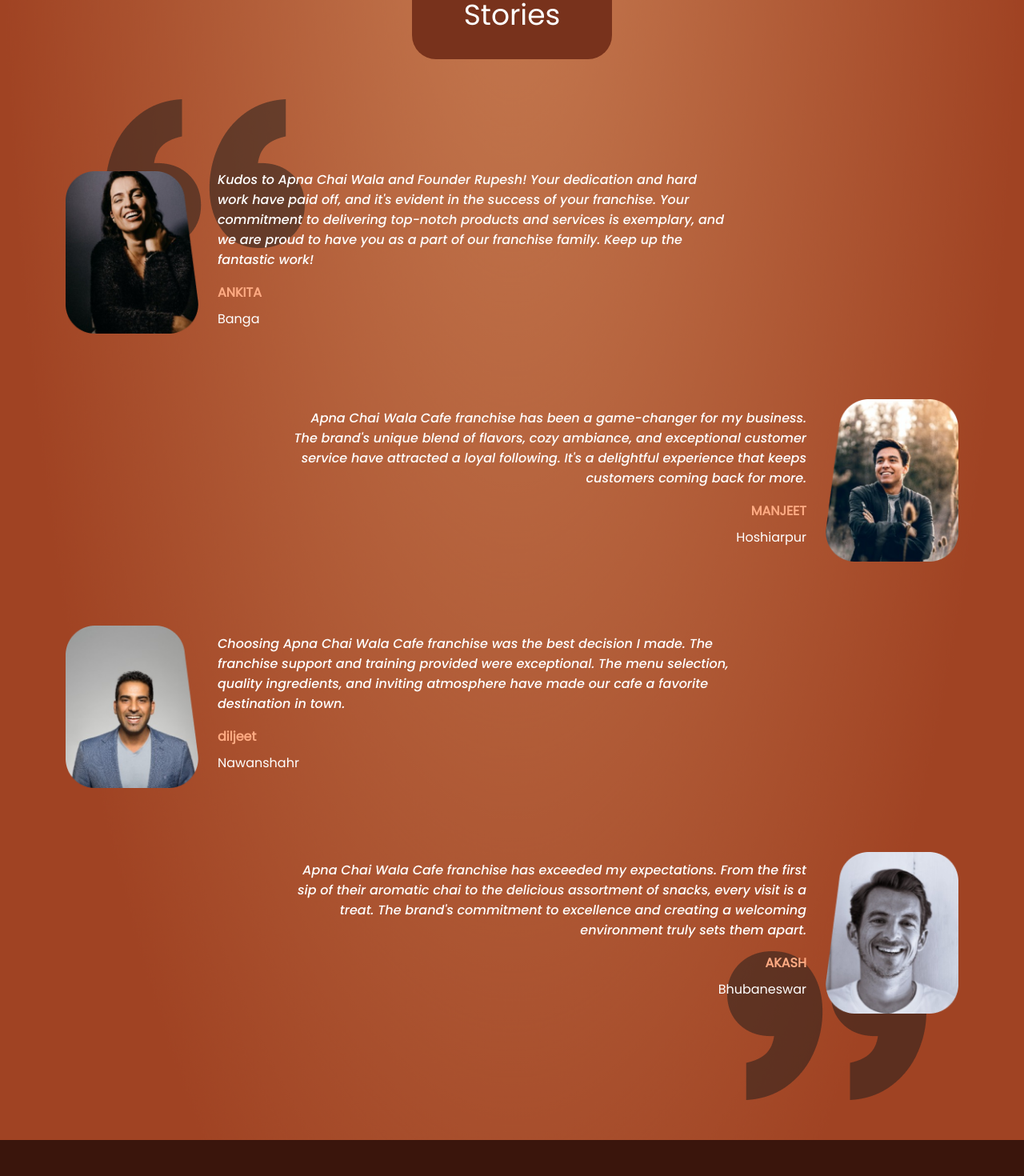
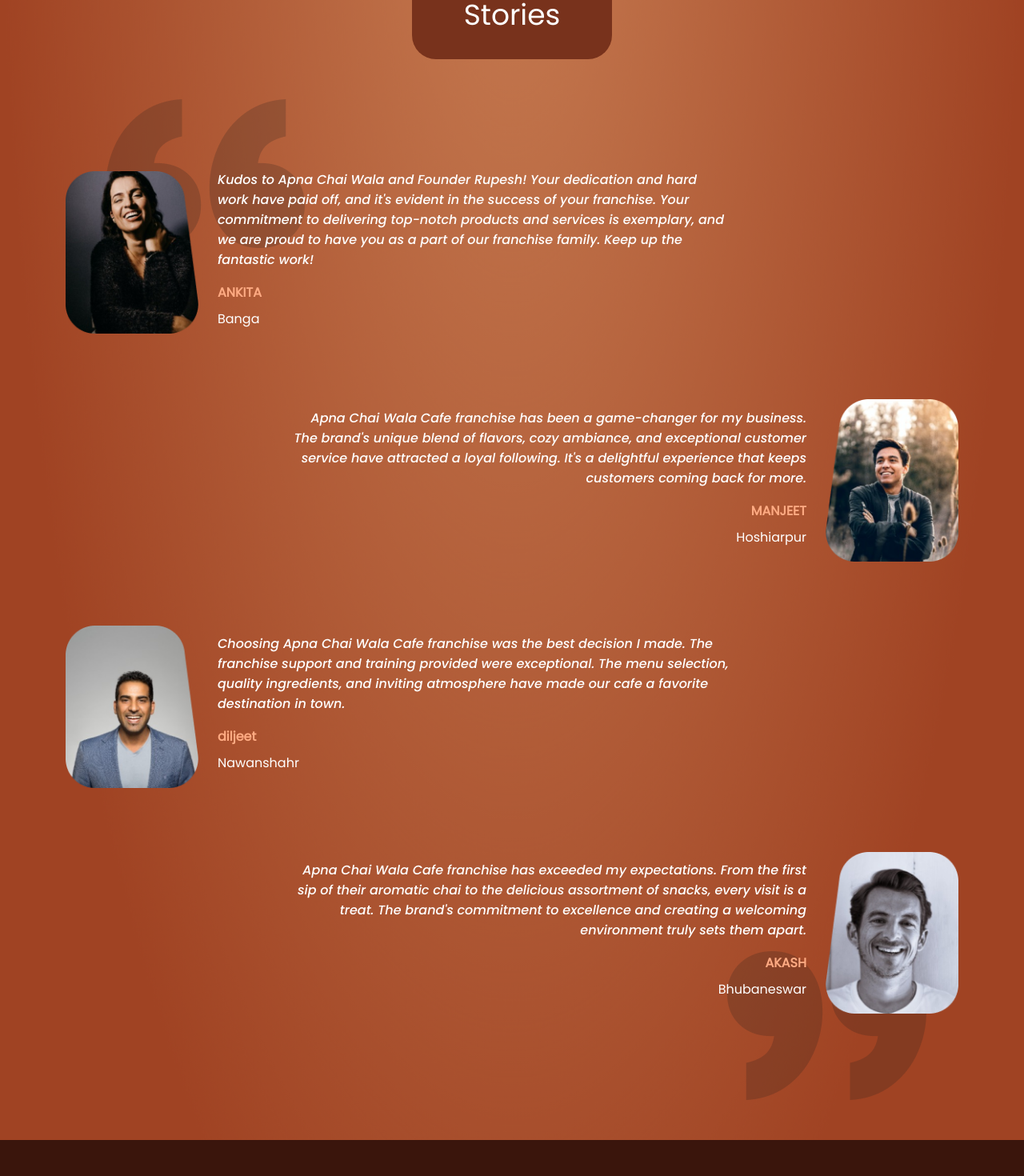
Before and after one commit to hanishwahi/apnachaiwala, a React (Create React App) app: page /franchise in a window 1280 px wide. Shown: the part 2320-3790 px from the top of the page at 80% size. Built offline with nearby package versions, Linux system fonts and the light colour scheme.

Commit message:
first commit

```diff
--- a/src/Pages/Franchise/Slider.js
+++ b/src/Pages/Franchise/Slider.js
@@ -10,7 +10,7 @@
 function Slider1() {
 
     const settings = {
-        dots: false,
+        dots: true,
         infinite: true,
         speed: 500,
         slidesToShow: 3,
--- a/src/Style/Style.css
+++ b/src/Style/Style.css
@@ -811,14 +811,14 @@
     position: absolute;
     top: 0;
     z-index: -1;
-    opacity: 0.5;
+    opacity: 0.2;
     left: 50px;
 }
 .lower-quote{
     position: absolute;
     /* top: 0; */
     z-index: -1;
-    opacity: 0.5;
+    opacity: 0.2;
     right: 40px;
     bottom: -20px;
 }
```
